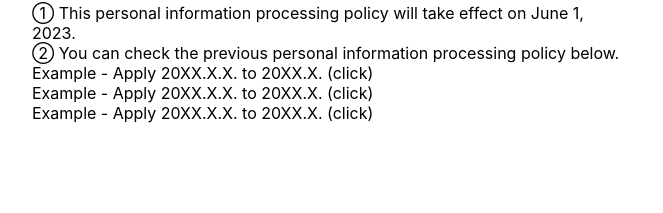
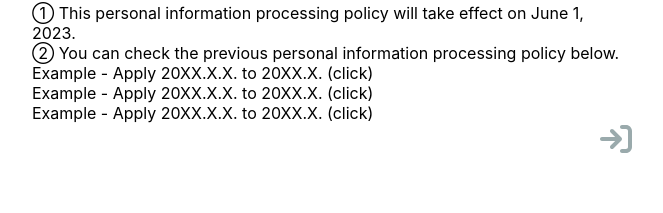
Before and after one commit to WooriCalendar/woori-calendar-app, a React (Create React App) app: page /PrivacyPolicyEn in a window 1280 px wide. Shown: the part 6799-7012 px from the top of the page, without its empty margins (308-971 px from the left). Built offline with nearby package versions, Linux system fonts and the light colour scheme.

Commit message:
PrivacyPolicy 한국어 일본어 영어 뒤로가기 버튼생성

```diff
--- a/src/components/PrivacyPolicyEn.js
+++ b/src/components/PrivacyPolicyEn.js
@@ -1,5 +1,25 @@
 import React from "react";
 import companyLogo from "../assets/logo(ver3).png";
+import { useNavigate } from "react-router-dom";
+import { FontAwesomeIcon } from "@fortawesome/react-fontawesome";
+import { faArrowRightToBracket } from "@fortawesome/free-solid-svg-icons";
+
+const BackButton = () => {
+  const navigate = useNavigate();
+  const onClickBtn = () => {
+    navigate(-1);
+  };
+
+  return (
+    <FontAwesomeIcon
+      onClick={onClickBtn}
+      icon={faArrowRightToBracket}
+      beat
+      size="2xl"
+      style={{ color: "#9aaaac" }}
+    />
+  );
+};
 const PrivacyPolicyEn = () => {
   return (
     <div
@@ -488,6 +508,9 @@ const PrivacyPolicyEn = () => {
             Example - Apply 20XX.X.X. to 20XX.X. (click)
           </div>
         </div>
+        <div style={{ float: "right" }}>
+          <BackButton />
+        </div>
       </div>
     </div>
   );
--- a/src/components/PrivacyPolicyJa.js
+++ b/src/components/PrivacyPolicyJa.js
@@ -1,5 +1,25 @@
 import React from "react";
 import companyLogo from "../assets/logo(ver3).png";
+import { useNavigate } from "react-router-dom";
+import { FontAwesomeIcon } from "@fortawesome/react-fontawesome";
+import { faArrowRightToBracket } from "@fortawesome/free-solid-svg-icons";
+
+const BackButton = () => {
+  const navigate = useNavigate();
+  const onClickBtn = () => {
+    navigate(-1);
+  };
+
+  return (
+    <FontAwesomeIcon
+      onClick={onClickBtn}
+      icon={faArrowRightToBracket}
+      beat
+      size="2xl"
+      style={{ color: "#9aaaac" }}
+    />
+  );
+};
 
 const PrivacyPolicyJa = () => {
   return (
@@ -354,6 +374,9 @@ const PrivacyPolicyJa = () => {
             例）- 20XX.X.X を 20XX.X に適用します（クリック）
           </div>
         </div>
+        <div style={{ float: "right" }}>
+          <BackButton />
+        </div>
       </div>
     </div>
   );
--- a/src/components/PrivacyPolicyKo.js
+++ b/src/components/PrivacyPolicyKo.js
@@ -1,5 +1,26 @@
 import React from "react";
 import companyLogo from "../assets/logo(ver3).png";
+import { useNavigate } from "react-router-dom";
+import { FontAwesomeIcon } from "@fortawesome/react-fontawesome";
+import { faArrowRightToBracket } from "@fortawesome/free-solid-svg-icons";
+
+const BackButton = () => {
+  const navigate = useNavigate();
+  const onClickBtn = () => {
+    navigate(-1);
+  };
+
+  return (
+    <FontAwesomeIcon
+      onClick={onClickBtn}
+      icon={faArrowRightToBracket}
+      beat
+      size="2xl"
+      style={{ color: "#9aaaac" }}
+    />
+  );
+};
+
 const PrivacyPolicyKo = () => {
   return (
     <div
@@ -392,6 +413,9 @@ const PrivacyPolicyKo = () => {
             예시 - 20XX. X. X ~ 20XX. X. X 적용 (클릭)
           </div>
         </div>
+        <div style={{ float: "right" }}>
+          <BackButton />
+        </div>
       </div>
     </div>
   );
```
